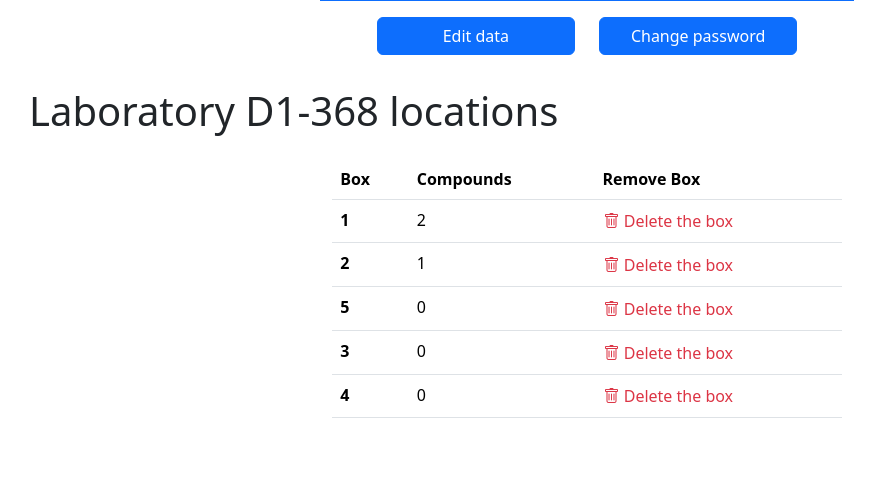
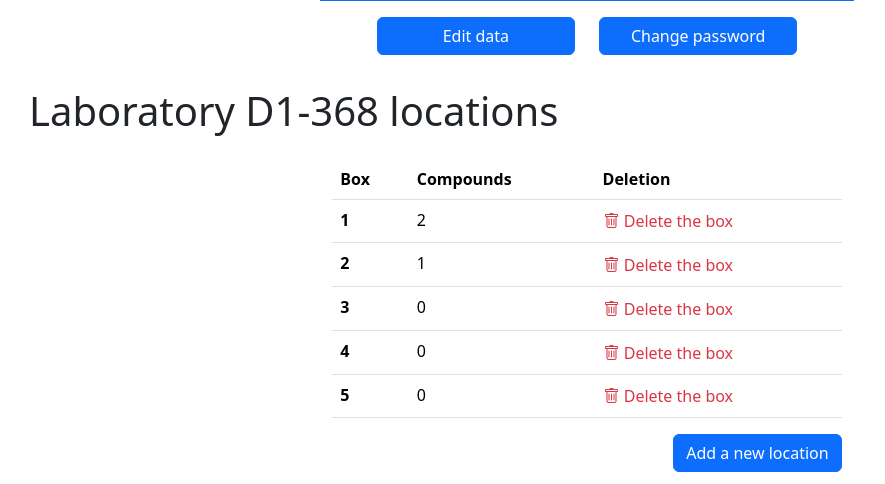
Before and after one commit to 4xel-C/CS50W_Final-project, a Django app: page /account in a window 1280 px wide. Shown: the part 316-800 px from the top of the page, without its empty margins (53-938 px from the left). Run offline with Django 5.2, Linux system fonts and the light colour scheme; a user stored in the database is signed in; data comes from the database, SQL or seed files in the repository; both versions use the stored data as it was after the commit.

Commit message:
Generation of the front end for the account menu to add and remove new box

```diff
--- a/chemanager/templates/chemanager/account.html
+++ b/chemanager/templates/chemanager/account.html
@@ -59,19 +59,41 @@
         <tr>
           <th scope="col">Box</th>
           <th scope="col">Compounds</th>
-          <th scope="col">Remove Box</th>
+          <th scope="col">Deletion</th>
         </tr>
       </thead>
       <tbody>
         {% for box in boxes %}
-        <tr>
+        <tr id="row{{ box.id }}">
           <th>{{ box.box_number }}</th>
           <td>{{ box.products.count }}</td>
-          <td><button class="btn p-0 text-danger deleteBox" data-boxId="{{ box.id }}"><i class="bi bi-trash"></i> Delete the box</button></td>
+          <td>
+            <button class="btn p-0 text-danger deleteBox" data-boxId="{{ box.id }}">
+            <i class="bi bi-trash"></i> Delete the box
+            </button>
+          </td>
         </tr>
         {% endfor %}
       </tbody>
     </table>
+
+    <!-- Collapse for new box formular -->
+    <div class="collapse my-2" id="collapseNewBoxForm">
+      <div class="card card-body">
+        <div class="row justify-content-center align-items-center">
+          <div class="col-3 text-center">Name:</div>
+          <div class="col-7"><input type="text" class="form-control" id="newBoxInput"></div>
+          <div class="col-2"><button class="btn btn-success" id="#newBoxSubmit"><i class="bi bi-check-lg"></i></button></div>
+        </div>
+      </div>
+    </div>
+
+    <div class="text-end">
+      <button class="btn btn-primary" id="newLocationButton" type="button"  data-bs-toggle="collapse" data-bs-target="#collapseNewBoxForm" aria-expanded="false" aria-controls="collapseNewBoxForm">
+        Add a new location
+      </button>
+    </div>
+
   </div>
 
 
@@ -104,7 +126,6 @@
         </div>
       </div>
 
-
 {% endblock %}
 
 {% block script %}
--- a/chemanager/views.py
+++ b/chemanager/views.py
@@ -118,7 +118,7 @@ def account(request):
 
     # get all laboratory and all boxes
     labs = Laboratory.objects.all()
-    boxes = user_lab.boxes.all()
+    boxes = user_lab.boxes.all().order_by('box_number')
 
     return render(
         request,
```
Also changed, not shown: db.sqlite3.
